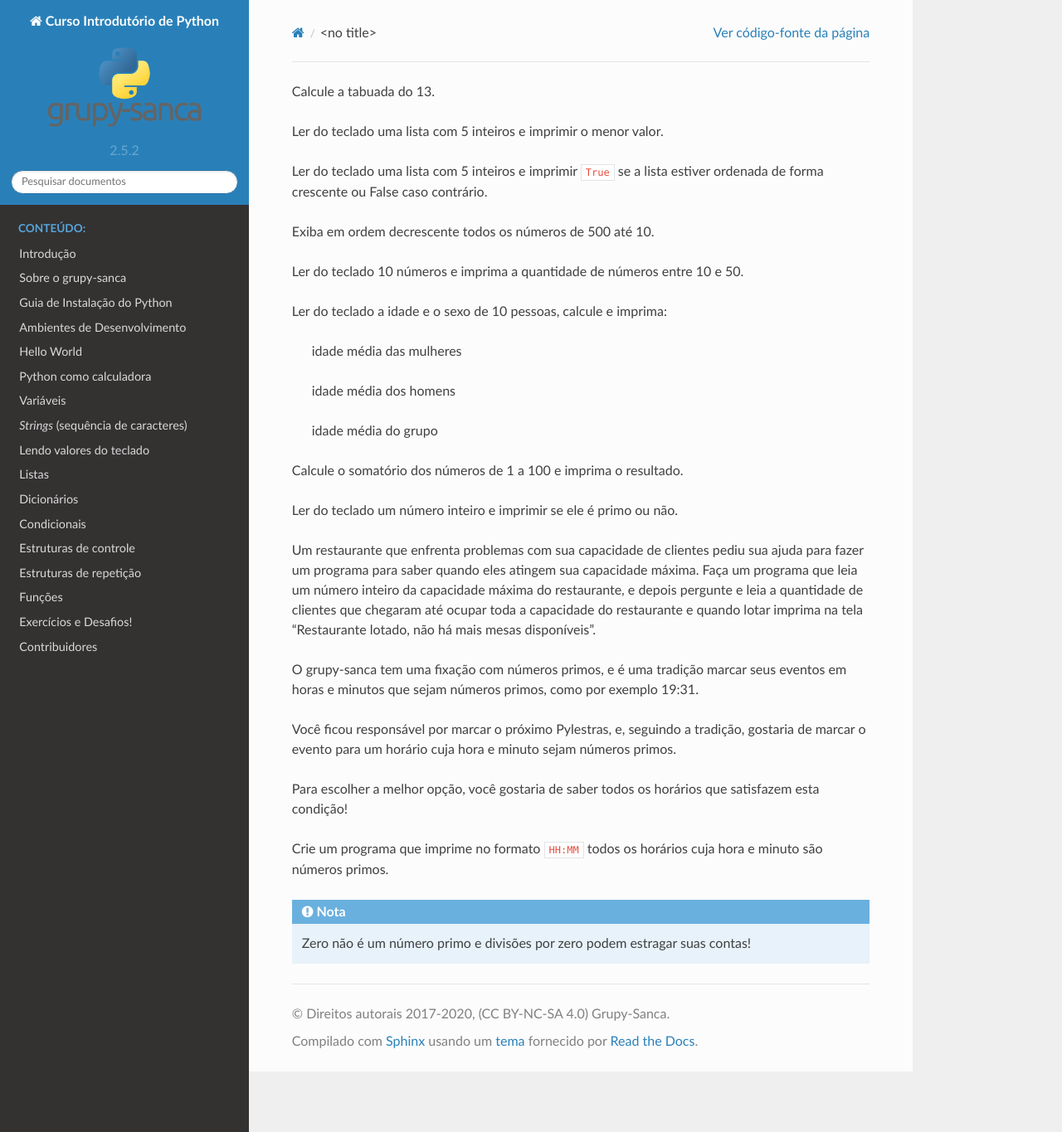
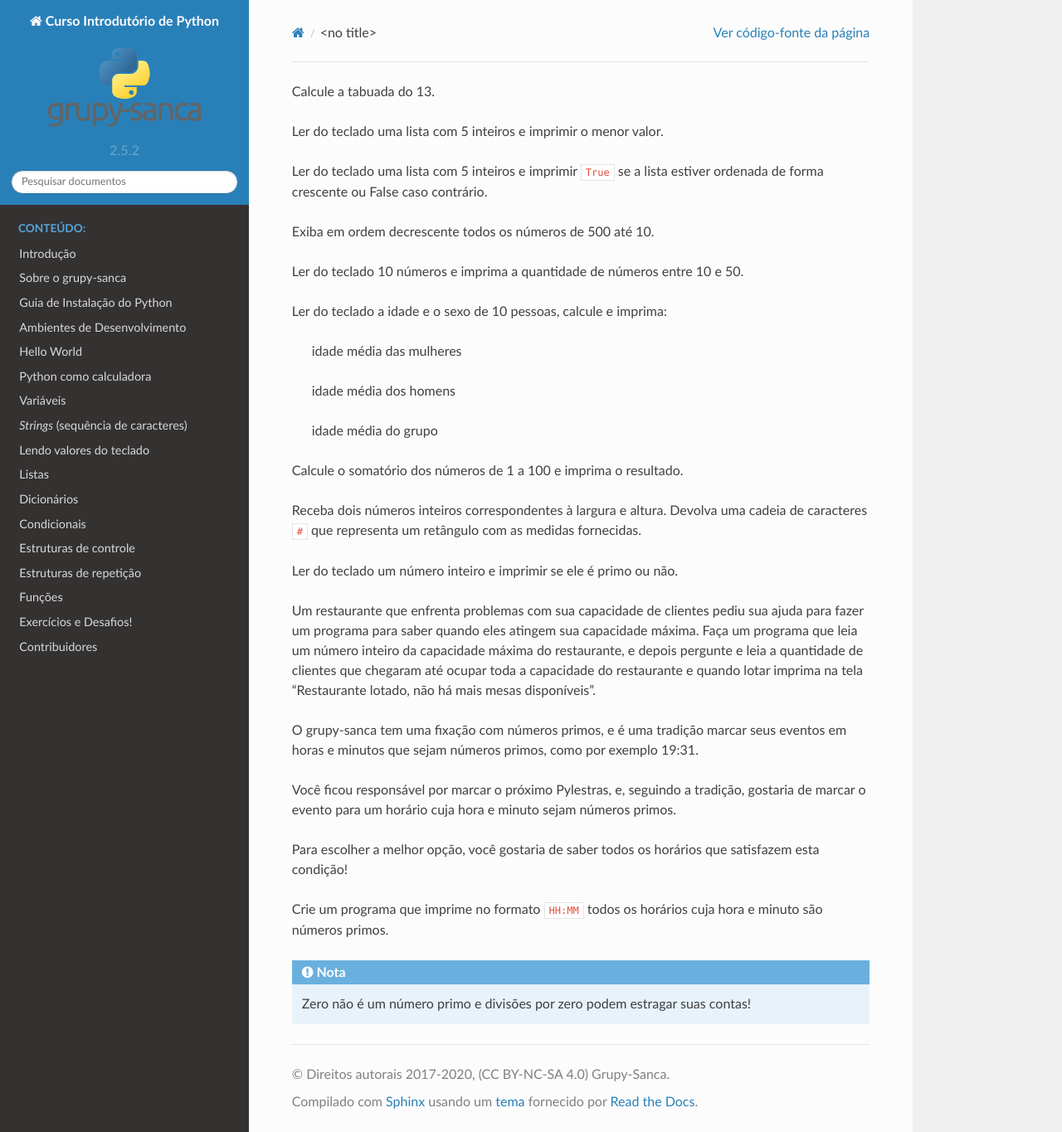
Before and after one commit to grupy-sanca/curso-python, a Sphinx documentation site: the page built from source/exercicios_repeticao.rst, in a window 1280 px wide and 1365 px high. Shown: the whole window at 83% size. Built offline with Sphinx 7.4.7 and the Read the Docs theme 2.0.0, drawn with Linux system fonts in a browser that asks for light colours.

Commit message:
Add while exercise (#85)
* add list exercise

* add myself to contribuidores

* add list exercise 2

* add while exercise

* Update source/exercicios_repeticao.rst

Use inline code for char

Co-authored-by: Heitor <heitorpbittencourt@gmail.com>

```diff
--- a/source/exercicios_repeticao.rst
+++ b/source/exercicios_repeticao.rst
@@ -18,6 +18,8 @@
         #) idade média do grupo
 
 #. Calcule o somatório dos números de 1 a 100 e imprima o resultado.
+
+#. Receba dois números inteiros correspondentes à largura e altura. Devolva uma cadeia de caracteres ``#`` que representa um retângulo com as medidas fornecidas.
 
 #. Ler do teclado um número inteiro e imprimir se ele é primo ou não.
 
```
Also changed, not shown: source/contribuidores.rst (line endings or trailing spaces), source/exercicios_listas.rst (line endings or trailing spaces).
